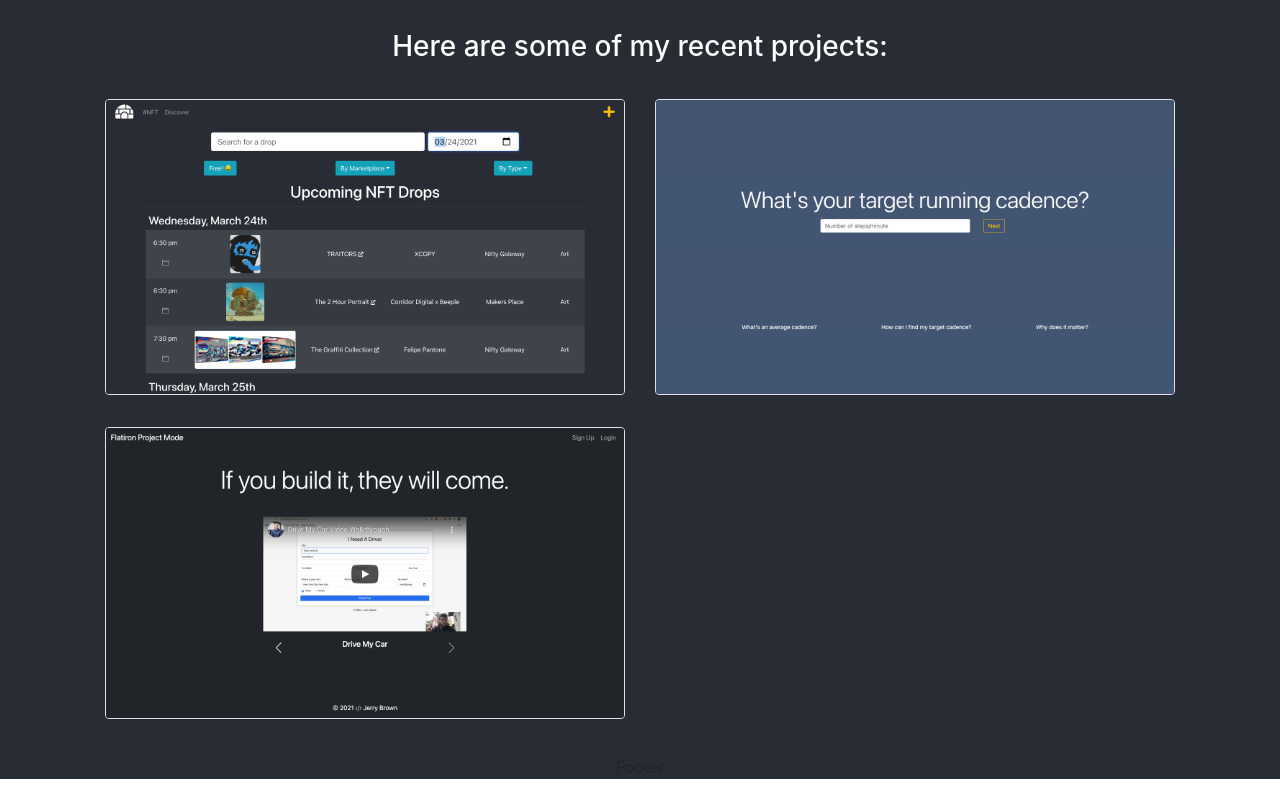
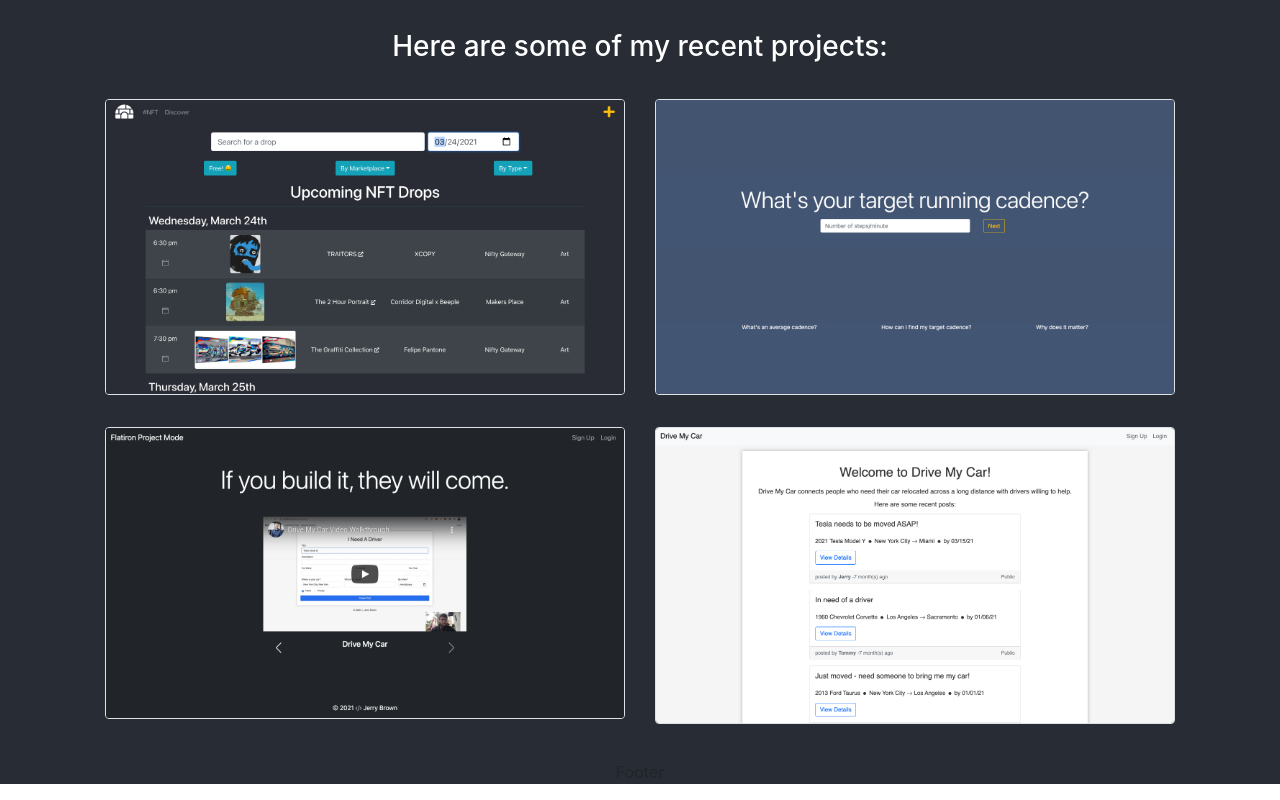
Before and after one commit to brownjer3/personal-website, a React (Create React App) app: page / in a window 1280 px wide. Shown: the part 588-1388 px from the top of the page. Built offline with nearby package versions, Linux system fonts and the light colour scheme.

Commit message:
add 4th project to projectData.js

```diff
--- a/src/ProjectData.js
+++ b/src/ProjectData.js
@@ -1,6 +1,7 @@
 import nftImage from './images/nft-cal-thumbnail.png';
 import cadenceImage from './images/cadence-thumbnail.png';
 import projectImage from './images/projectMode-thumbnail.png';
+import driveImage from './images/drive-thumbnail.png';
 
 export const projects = [
     {
@@ -24,10 +25,19 @@ export const projects = [
     {
         name: 'Flatiron Project Mode',
         desc: "A social platform for Flatiron School students to share, discover, and engage with projects and their creators",
-        tech: ['Ruby', 'Sinatra'],
+        tech: ['Ruby', 'Rails'],
         image: projectImage,
         github: "http://github.com/brownjer3/ProjectMode",
         blog: "https://brownjer3.medium.com/projectception-4e3001668d3a",
         demo: "http://youtu.be/JRpuGSE3o1U"
-      }
+    },
+    {
+        name: 'Drive My Car',
+        desc: "A platform to connect people who need their car relocated across a long distance with drivers willing to help",
+        tech: ['Ruby', 'Sinatra'],
+        image: driveImage,
+        github: "https://github.com/brownjer3/drive-my-car",
+        blog: "https://brownjer3.medium.com/location-location-location-b6ed31ede71e",
+        demo: "https://www.youtube.com/watch?v=biFK6HEu2kg"
+    }
 ]
```
Also changed, not shown: src/images/drive-thumbnail.png (added).
